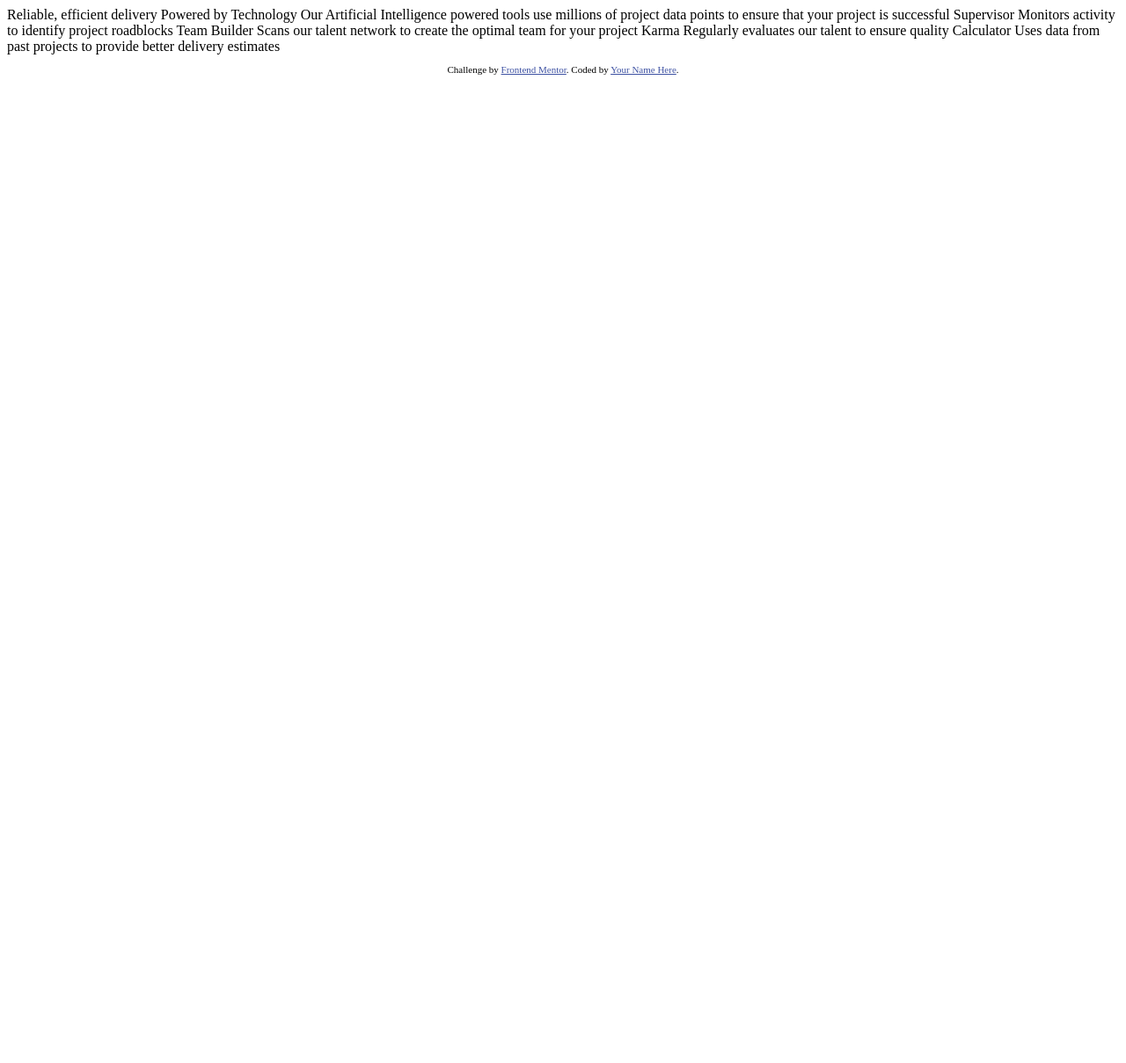
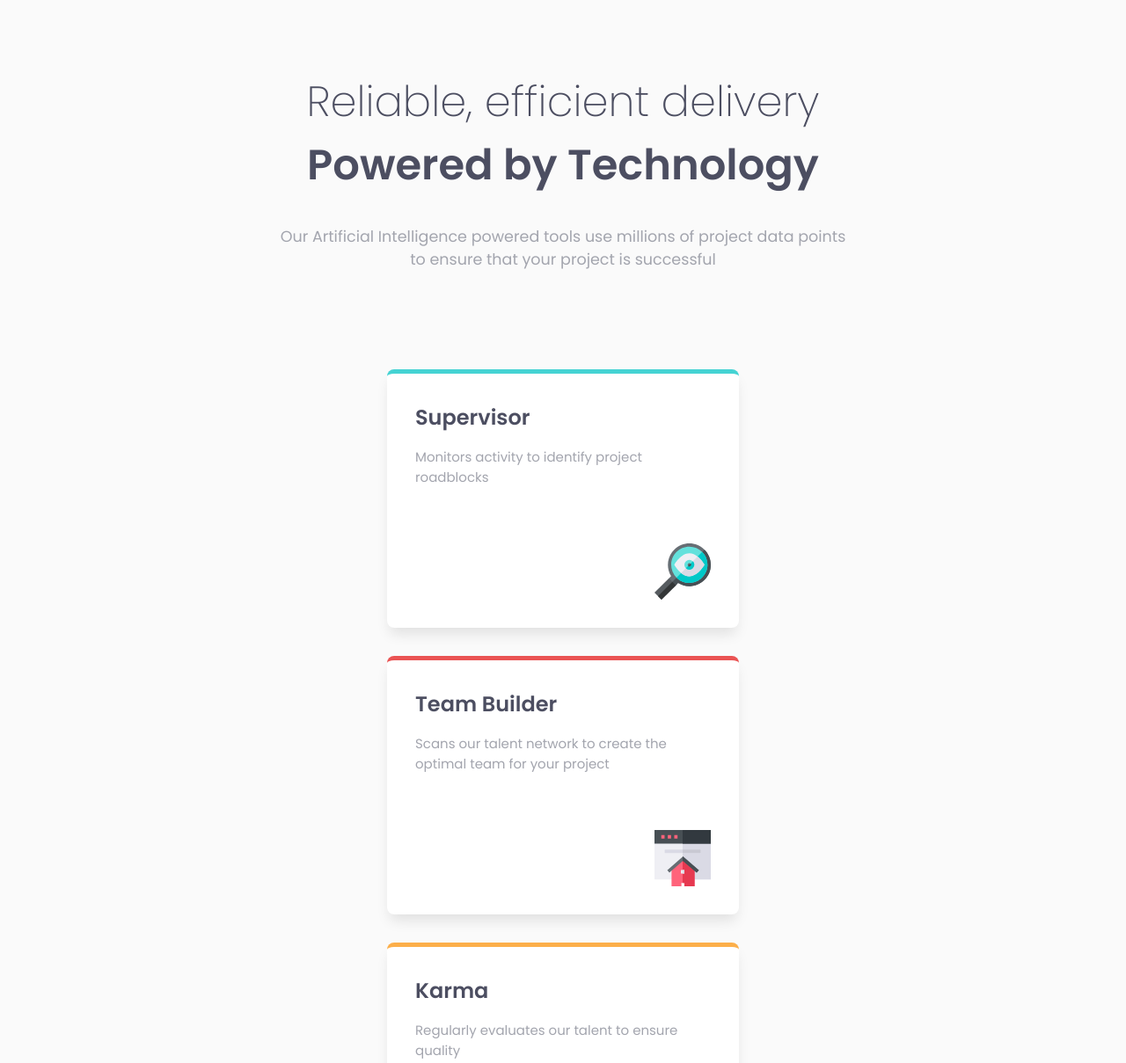
Before and after one commit to vgarmy/four-card-feature-section, a plain HTML site: page index.html in a window 1280 px wide. Shown: the top 1209 px of the page at 88% size. Before the commit the page ends 800 px from the top, so only its background shows below. Drawn offline with Linux system fonts and the light colour scheme.

Commit message:
Last css

```diff
--- a/index.html
+++ b/index.html
@@ -3,43 +3,42 @@
 <head>
   <meta charset="UTF-8">
   <meta name="viewport" content="width=device-width, initial-scale=1.0"> <!-- displays site properly based on user's device -->
-
   <link rel="icon" type="image/png" sizes="32x32" href="./images/favicon-32x32.png">
-
+  <link rel="stylesheet" href="./style.css" />
   <title>Frontend Mentor | Four card feature section</title>
-
-  <!-- Feel free to remove these styles or customise in your own stylesheet 👍 -->
-  <style>
-    .attribution { font-size: 11px; text-align: center; }
-    .attribution a { color: hsl(228, 45%, 44%); }
-  </style>
 </head>
 <body>
-
-  Reliable, efficient delivery
-  Powered by Technology
-
-  Our Artificial Intelligence powered tools use millions of project data points
-  to ensure that your project is successful
-
-  Supervisor
-  Monitors activity to identify project roadblocks
-
-  Team Builder
-  Scans our talent network to create the optimal team for your project
-
-  Karma
-  Regularly evaluates our talent to ensure quality
-
-  Calculator
-  Uses data from past projects to provide better delivery estimates
-
-
-  <footer>
-    <p class="attribution">
-      Challenge by <a href="https://www.frontendmentor.io?ref=challenge" target="_blank">Frontend Mentor</a>.
-      Coded by <a href="#">Your Name Here</a>.
-    </p>
-  </footer>
+  <div class="container" role="main">
+    <div class="container_info">
+      <h1> Reliable, efficient delivery</h1>
+      <h2>Powered by Technology</h2>
+      <h3>Our Artificial Intelligence powered tools use millions of project data points
+        to ensure that your project is successful</h3>
+    </div>
+    <div class="container_cards">
+      <div class="card container_cards_left">
+        <h4>Supervisor</h4>
+        <p>Monitors activity to identify project roadblocks</p>
+        <img src="./images/icon-supervisor.svg" alt="supervisor" />
+      </div>
+      <div class="container_cards_center">
+        <div class="card container_cards_center_top">
+          <h4>Team Builder</h4>
+          <p>Scans our talent network to create the optimal team for your project</p>
+          <img src="./images/icon-team-builder.svg" alt="Team Builder" />
+        </div>
+        <div class="card container_cards_center_bottom">
+          <h4>Karma</h4>
+          <p>Regularly evaluates our talent to ensure quality</p>
+          <img src="./images/icon-karma.svg" alt="Karma" />
+        </div>
+      </div>
+      <div class="card container_cards_right">
+        <h4>Calculator</h4>
+        <p>Uses data from past projects to provide better delivery estimates</p>
+        <img src="./images/icon-calculator.svg" alt="Calculator" />
+      </div>
+    </div>
+  </container>
 </body>
 </html>
--- a/style.css
+++ b/style.css
@@ -0,0 +1,178 @@
+@import url('https://fonts.googleapis.com/css2?family=Poppins:wght@200;400;600&display=swap');
+
+:root {
+    --Red: hsl(0, 78%, 62%);
+    --Cyan: hsl(180, 62%, 55%);
+    --Orange: hsl(34, 97%, 64%);
+    --Blue: hsl(212, 86%, 64%);
+
+    --Very-Dark-Blue: hsl(234, 12%, 34%);
+    --Grayish-Blue: hsl(229, 6%, 66%);
+    --Very-Light-Gray: hsl(0, 0%, 98%);
+
+    --font-family: 'Poppins', sans-serif;
+    ;
+    --font-size: 15px;
+}
+
+* {
+    box-sizing: border-box;
+    padding: 0;
+    margin: 0;
+}
+
+body {
+    min-height: 100vh;
+    background: var(--Very-Light-Gray);
+    font-family: var(--font-family);
+    font-size: var(--font-size);
+    padding-top: 5rem;
+}
+
+.container {
+    display: flex;
+    flex-wrap: nowrap;
+    justify-content: flex-start;
+    align-items: center;
+    align-content: center;
+    flex-direction: column;
+    text-align: center;
+    gap: 5rem;
+}
+
+.container_info {
+    display: flex;
+    justify-content: center;
+    align-items: center;
+    align-content: center;
+    flex-direction: column;
+    text-align: center;
+    color: var(--Very-Dark-Blue);
+    width: 720px;
+}
+
+h1 {
+    font-size: 3rem;
+    font-weight: 200;
+}
+
+h2 {
+    font-size: 3rem;
+}
+
+h3 {
+    font-weight: 400;
+    margin: 2rem;
+    color: var(--Grayish-Blue);
+}
+
+.container_cards {
+    display: flex;
+    justify-content: center;
+    align-items: center;
+    align-content: center;
+    flex-direction: row;
+    text-align: left;
+    gap: 2rem;
+}
+
+.card {
+    width: 400px;
+    border-radius: 0.5rem;
+    background: #fff;
+    padding: 2rem;
+    box-shadow: 0px 10px 15px -3px rgba(0, 0, 0, 0.1);
+}
+
+.card img {
+    float: right;
+    margin-top: 4rem;
+}
+
+.container_cards_left {
+    border-top: 5px solid var(--Cyan);
+}
+
+.container_cards_center_top {
+    border-top: 5px solid var(--Red);
+}
+
+.container_cards_center_bottom {
+    border-top: 5px solid var(--Orange);
+}
+
+.container_cards_right {
+    border-top: 5px solid var(--Blue);
+}
+
+.container_cards_center {
+    display: flex;
+    justify-content: center;
+    align-items: center;
+    align-content: center;
+    flex-direction: column;
+    gap: 2rem;
+}
+
+h4 {
+    font-size: 1.5rem;
+    color: var(--Very-Dark-Blue);
+    margin-bottom: 1rem;
+}
+
+p {
+    color: var(--Grayish-Blue);
+}
+
+@media only screen and (max-width: 1280px) {
+    body {
+        height: auto;
+    }
+
+    .container_cards {
+        flex-direction: column;
+    }
+}
+
+@media only screen and (max-width: 680px) {
+    body {
+        height: auto;
+        width: 100%;
+    }
+
+    .container_info {
+        width: 100%;
+        margin-top: 2rem;
+    }
+
+    h1 {
+        font-size: 2rem;
+        font-weight: 200;
+    }
+
+    h2 {
+        font-size: 2rem;
+    }
+}
+
+@media only screen and (max-width: 500px) {
+    body {
+        height: auto;
+        width: 100%;
+        padding: 2rem;
+    }
+    h1 {
+        font-size: 1.5rem;
+        font-weight: 200;
+    }
+
+    h2 {
+        font-size: 1.5rem;
+    }
+    .card {
+        width: 100%;
+    }
+    h3{
+        font-size: 0.9rem;
+    }
+}
```
